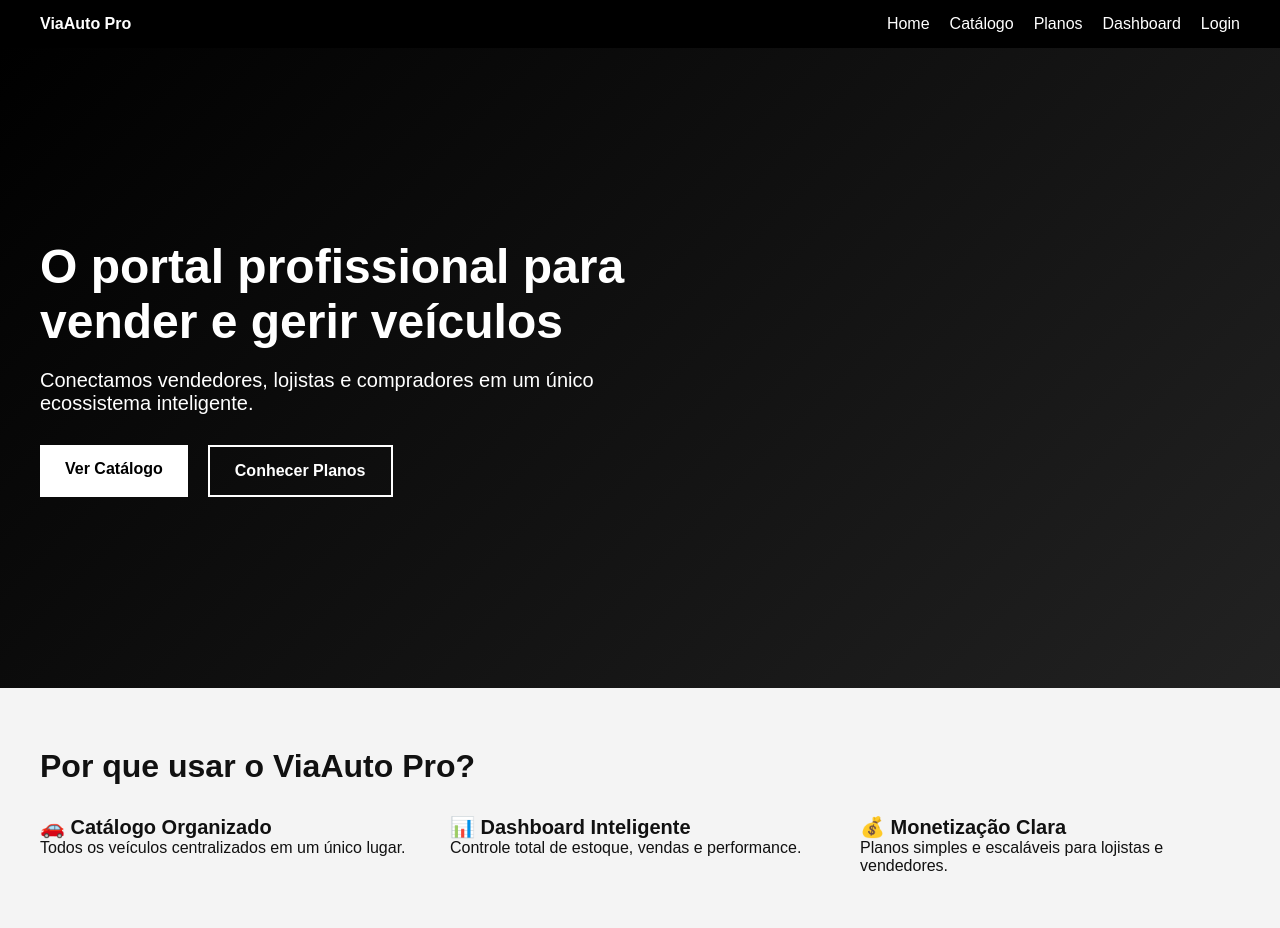
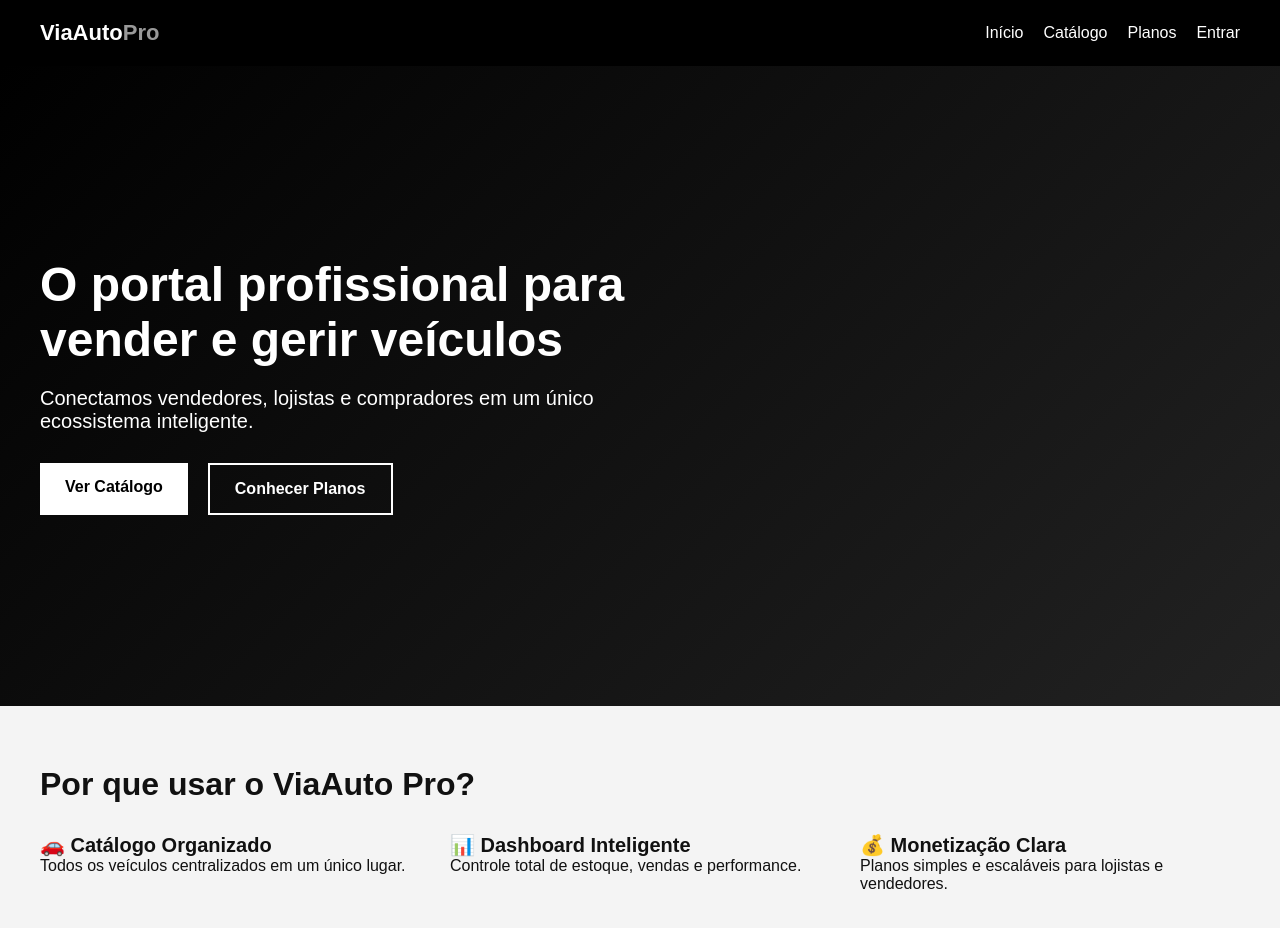
Before and after one commit to tiagosilvacomercial19-commits/nextjs-viaautoproportal, a Next.js app: page / in a window 1280 px wide. Shown: the top 928 px of the page. Built offline with nearby package versions, Linux system fonts and the light colour scheme.

Commit message:
Atualizar o layout.tsx

```diff
--- a/app/layout.tsx
+++ b/app/layout.tsx
@@ -8,35 +8,28 @@ export default function RootLayout({
   return (
     <html lang="pt-BR">
       <body style={{ margin: 0, fontFamily: "Arial, sans-serif" }}>
-        <header
+        <header style={{ backgroundColor: "#000", color: "#fff" }}>
+  <div
     style={{
-            padding: "15px 40px",
-            backgroundColor: "#000",
-            color: "#fff",
+      padding: "20px 40px",
       display: "flex",
       justifyContent: "space-between",
       alignItems: "center",
     }}
   >
-          <strong>ViaAuto Pro</strong>
+    {/* LOGO */}
+    <div style={{ fontSize: "22px", fontWeight: "bold" }}>
+      ViaAuto<span style={{ color: "#999" }}>Pro</span>
+    </div>
 
+    {/* MENU */}
     <nav style={{ display: "flex", gap: "20px" }}>
-            <a href="/" style={{ color: "#fff", textDecoration: "none" }}>
-              Home
-            </a>
-            <a href="/catalogo" style={{ color: "#fff", textDecoration: "none" }}>
-              Catálogo
-            </a>
-            <a href="/planos" style={{ color: "#fff", textDecoration: "none" }}>
-              Planos
-            </a>
-            <a href="/dashboard" style={{ color: "#fff", textDecoration: "none" }}>
-              Dashboard
-            </a>
-            <a href="/login" style={{ color: "#fff", textDecoration: "none" }}>
-              Login
-            </a>
+      <a href="/" style={{ color: "#fff", textDecoration: "none" }}>Início</a>
+      <a href="/catalogo" style={{ color: "#fff", textDecoration: "none" }}>Catálogo</a>
+      <a href="/planos" style={{ color: "#fff", textDecoration: "none" }}>Planos</a>
+      <a href="/login" style={{ color: "#fff", textDecoration: "none" }}>Entrar</a>
     </nav>
+  </div>
 </header>
 
         <main>{children}</main>
```
Lines whose indentation alone changed are shown as unchanged.
